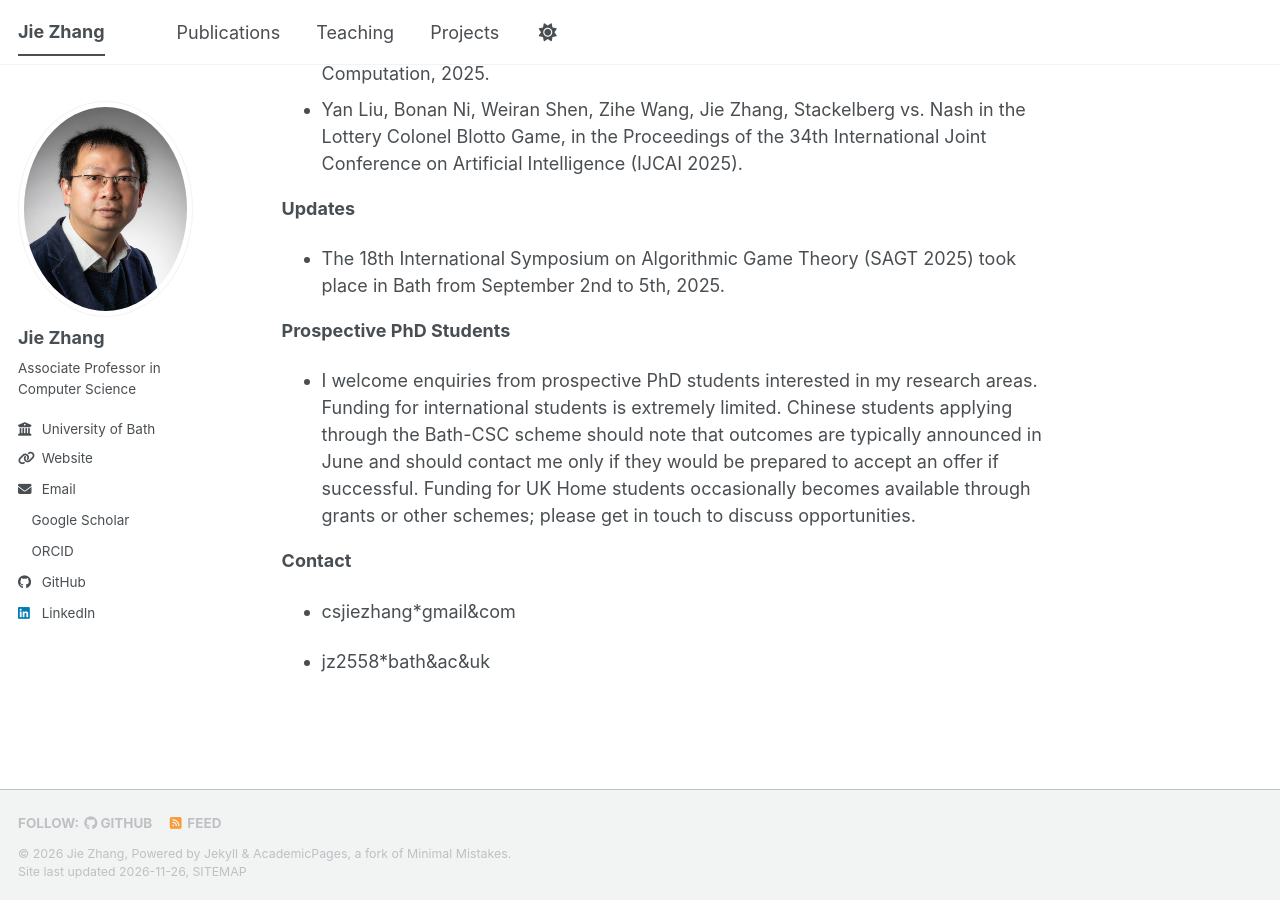
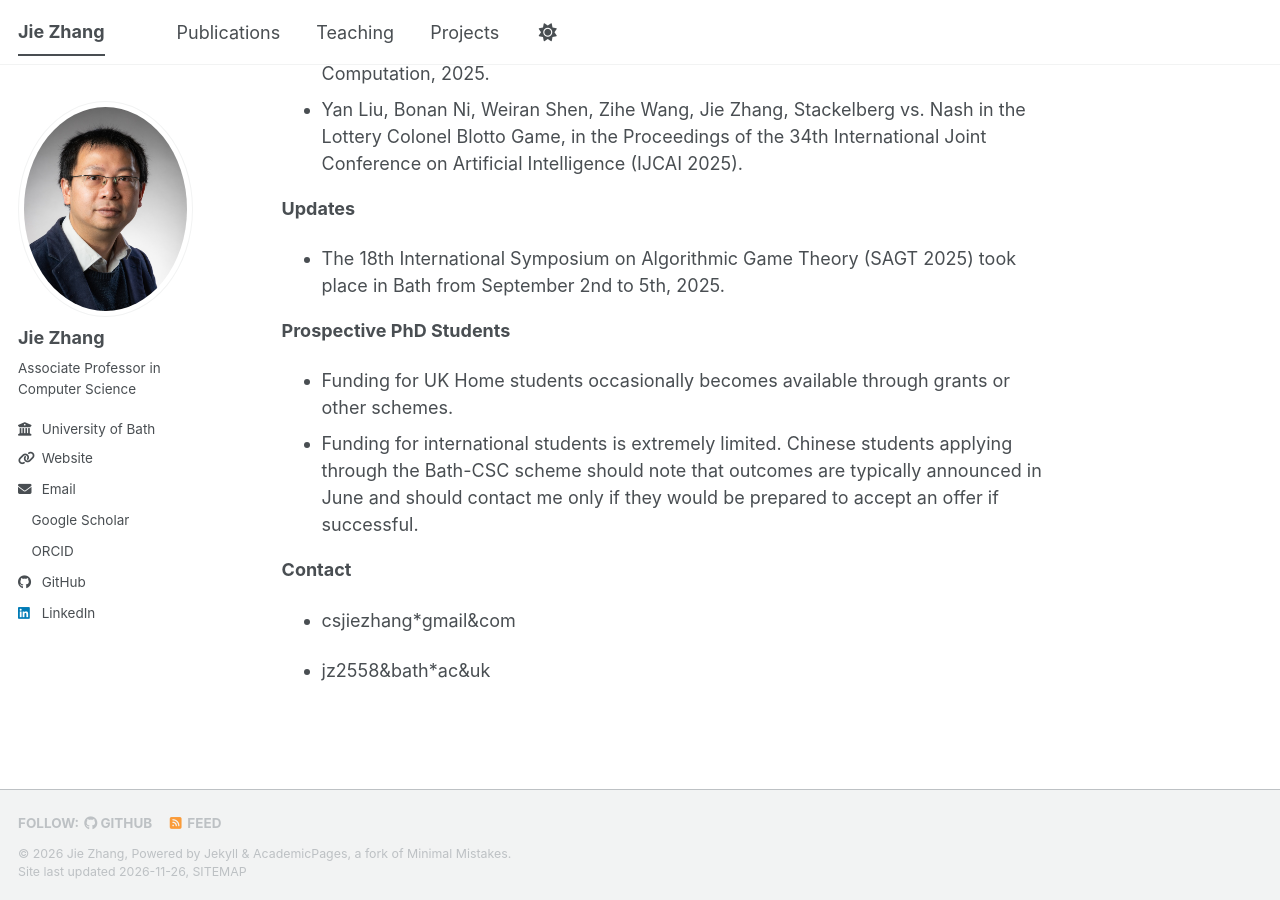
Before and after one commit to csjiezhang0008/csjiezhang0008.github.io, a Jekyll site: the page built from _pages/about.md, in a window 1280 px wide and 900 px high, scrolled down 1601 px. Built offline with Jekyll 4.4.1, drawn with Linux system fonts in a browser that asks for light colours; a style sheet for code colours, icons or effects is not loaded.

Commit message:
Update funding details and contact email format
Rearranged funding information for clarity and corrected email format.

```diff
--- a/_pages/about.md
+++ b/_pages/about.md
@@ -39,10 +39,11 @@ City University of Hong Kong (PhD) → Harvard (visiting PhD) → Aarhus (Postdo
 
 **Prospective PhD Students**
 
-- I welcome enquiries from prospective PhD students interested in my research areas. Funding for international students is extremely limited. Chinese students applying through the Bath-CSC scheme should note that outcomes are typically announced in June and should contact me only if they would be prepared to accept an offer if successful. Funding for UK Home students occasionally becomes available through grants or other schemes; please get in touch to discuss opportunities.
+- Funding for UK Home students occasionally becomes available through grants or other schemes.
+- Funding for international students is extremely limited. Chinese students applying through the Bath-CSC scheme should note that outcomes are typically announced in June and should contact me only if they would be prepared to accept an offer if successful.
 
 **Contact**
 
 - csjiezhang*gmail&com
 
-- jz2558*bath&ac&uk
+- jz2558&bath*ac&uk
```
